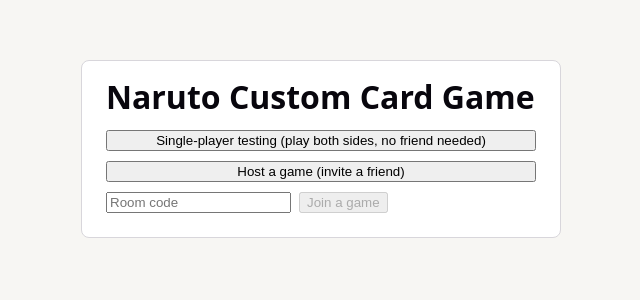
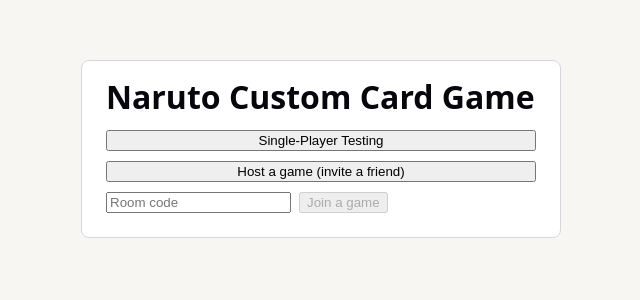
Before and after one commit to rezruiz/naruto-card-game, a React (Vite) app: page / in a window 1280 px wide. Shown: the top 300 px of the page, without its empty margins (319-959 px from the left). Built offline with nearby package versions, Linux system fonts and the light colour scheme.

Commit message:
Simplify single-player testing button label
Co-Authored-By: Claude Sonnet 5 <noreply@anthropic.com>

```diff
--- a/src/ui/components/LobbyScreen.tsx
+++ b/src/ui/components/LobbyScreen.tsx
@@ -59,7 +59,7 @@ export function LobbyScreen({
       <h1>Naruto Custom Card Game</h1>
       <div className="lobby-screen__menu">
         <button type="button" onClick={onPlayLocal}>
-          Single-player testing (play both sides, no friend needed)
+          Single-Player Testing
         </button>
         <button type="button" onClick={onHost}>
           Host a game (invite a friend)
```
